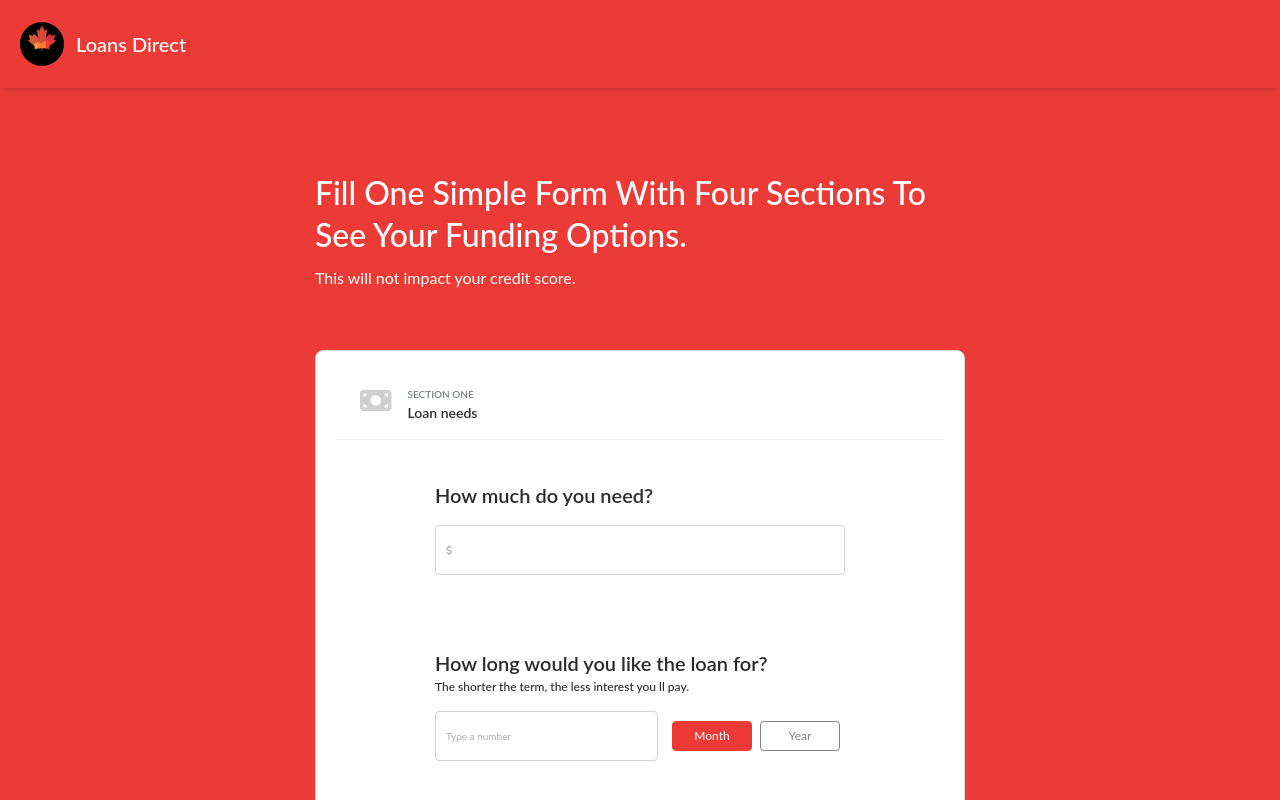
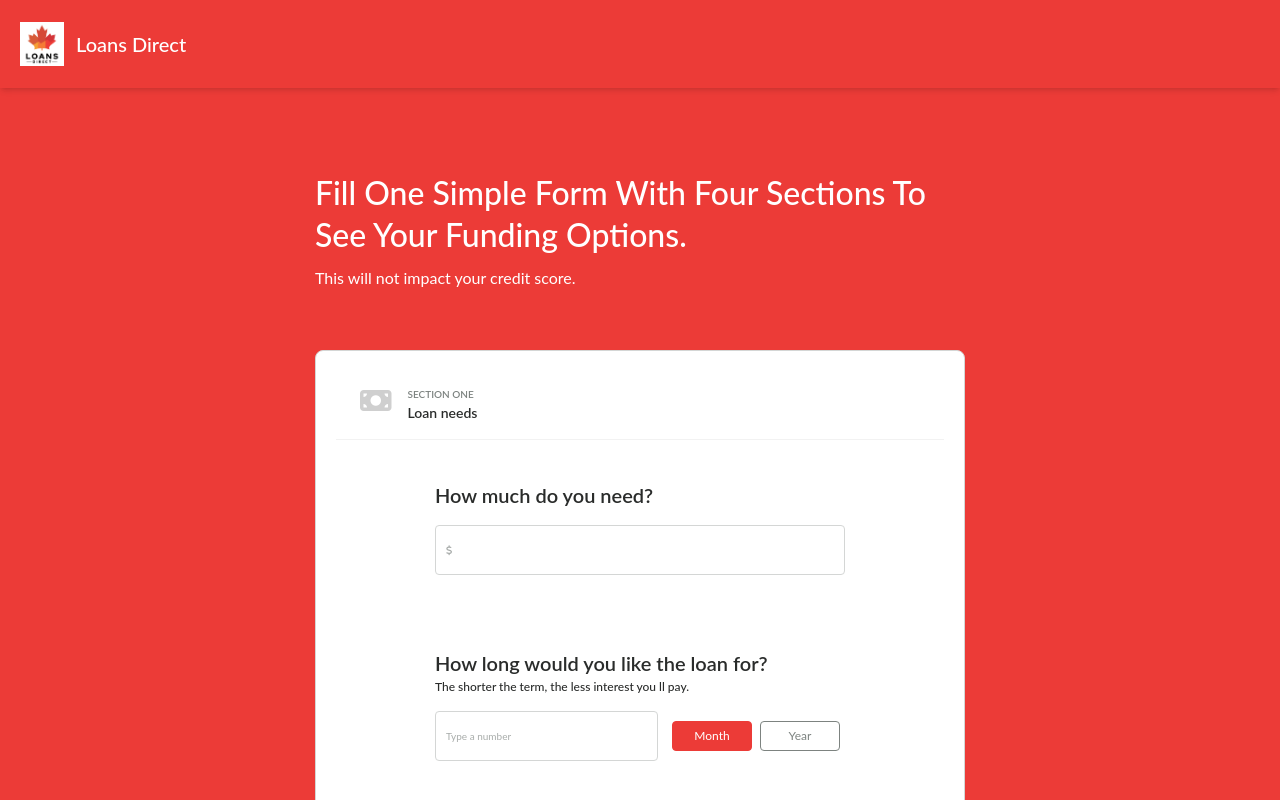
Before and after one commit to loansdirectcanada/lending-app, a Next.js app: page / in a window 1280 px wide. Shown: the top 800 px of the page. Built offline with nearby package versions, Linux system fonts and the light colour scheme.

Commit message:
logo update

```diff
--- a/components/navbar.jsx
+++ b/components/navbar.jsx
@@ -19,8 +19,8 @@ const Navbar = () => {
               <path d="M12 2L2 7l10 5 10-5-10-5zM2 17l10 5 10-5M2 12l10 5 10-5" />
             </svg> */}
             <img
-              src="/7cdf6a39-328e-4fd2-8659-42c03f95bf0c.jpg"
-              className="w-11 h-11 text-white  bg-indigo-500 rounded-full"
+              src="/unnamed .jpg"
+              className="w-11 h-11 text-white  bg-indigo-500 rounded-ful0l"
             />
             <span className="ml-3 text-xl text-white">Loans Direct</span>
           </a>
```
Also changed, not shown: public/unnamed .jpg (added).
